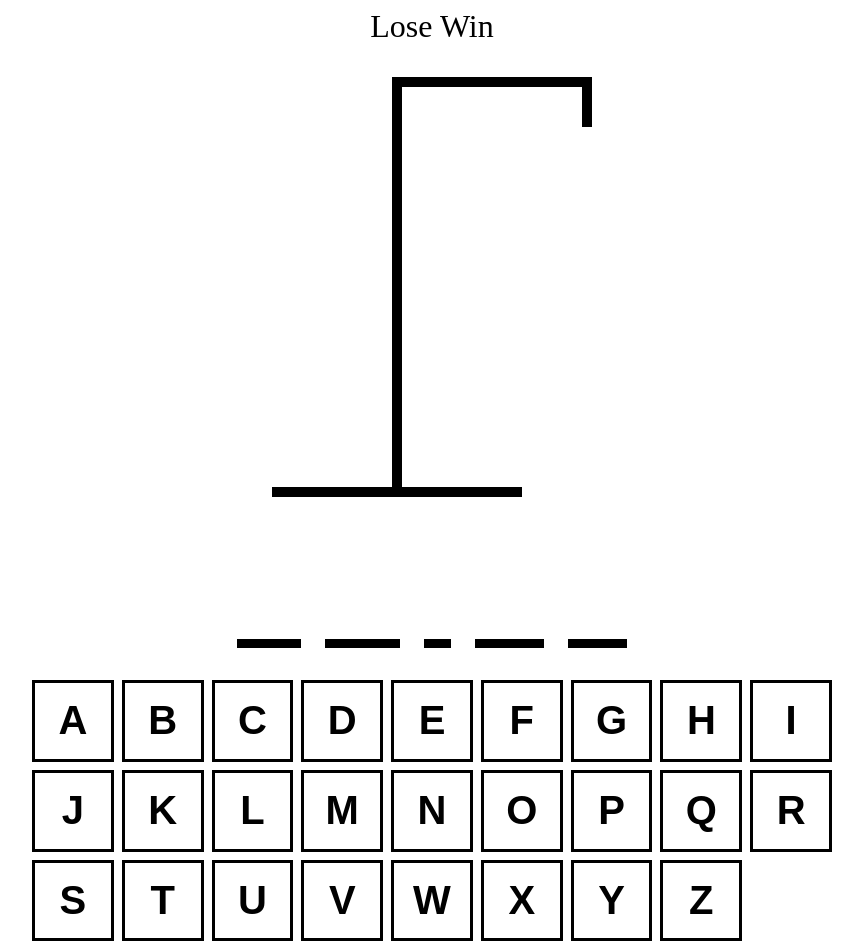
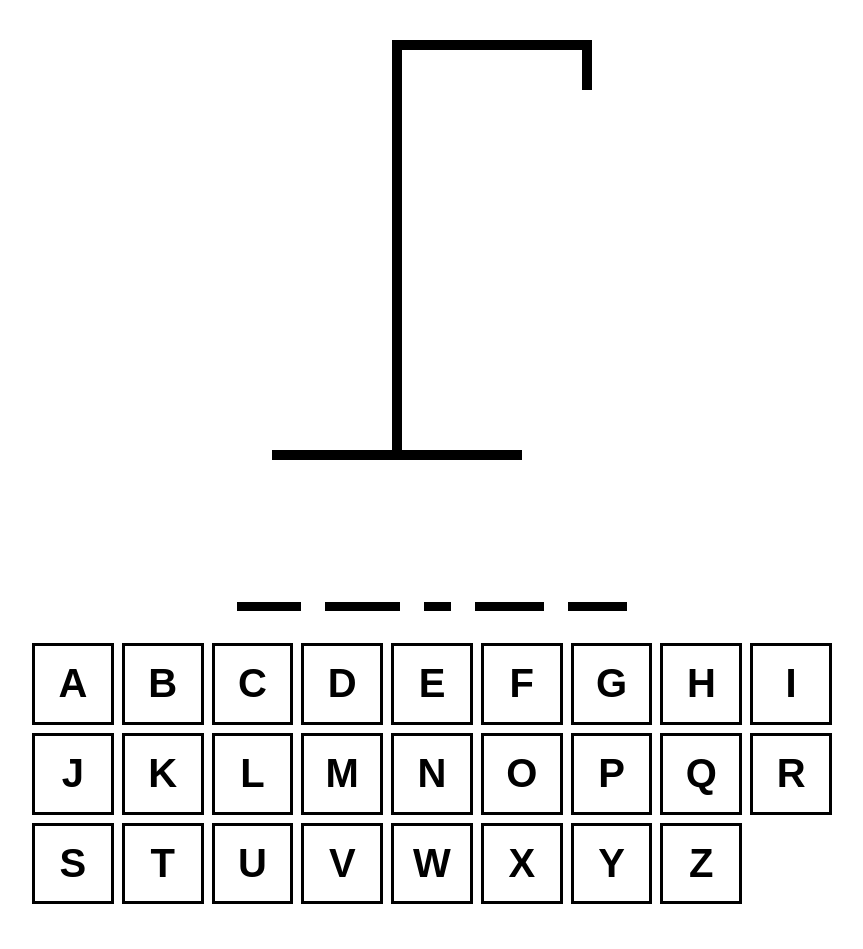
Before and after one commit to rachelwong/hangman-react, a React (Vite) app: page / in a window 1280 px wide. Shown: the whole page, without its empty margins (208-1071 px from the left). After the commit the page ends 912 px from the top, so only its background shows below. Built offline with nearby package versions, Linux system fonts and the light colour scheme.

Commit message:
feat: added win/lose functionality

```diff
--- a/src/App.tsx
+++ b/src/App.tsx
@@ -12,6 +12,8 @@ function App() {
 
   const incorrectLetters = guessedLetters.filter((letter) => !wordToGuess.includes(letter))
 
+  const isLoser = incorrectLetters.length >= 6 // 6 bodyparts
+  const isWinner = wordToGuess.split("").every(letter => guessedLetters.includes(letter))
   const addGuessedLetter = useCallback((letter: string) => {
       if (guessedLetters.includes(letter)) return
       setGuessedLetters(currentLetters => [...currentLetters, letter])
@@ -39,11 +41,12 @@ function App() {
       margin: "0 auto",
       alignItems: "center",
     }}>
-      <div style={{ fontSize: "2rem", textAlign: "center" }}>Lose Win</div>
+      <div style={{ fontSize: "2rem", textAlign: "center" }}>{isWinner && "Winner - refresh to try again!"}
+        { isLoser && "Nice Try"}</div>
       <HangmanDrawing numberOfGuesses={incorrectLetters.length} />
       <HangmanWord guessedLetters={guessedLetters} wordToGuess={ wordToGuess } />
       <div style={{alignSelf: 'stretch'}}>
-        <Keyboard activeLetter={guessedLetters.filter(letter => wordToGuess.includes(letter))} inactiveLetters={incorrectLetters} addGuessedLetter={ addGuessedLetter }  />
+        <Keyboard disabled={ isWinner || isLoser } activeLetters={guessedLetters.filter(letter => wordToGuess.includes(letter))} inactiveLetters={incorrectLetters} addGuessedLetter={ addGuessedLetter }  />
       </div>
     </div>
   )
--- a/src/components/Keyboard.tsx
+++ b/src/components/Keyboard.tsx
@@ -4,15 +4,25 @@ import styles from './Keyboard.module.css';
 type KeyboardProps = {
   activeLetters: string[],
   inactiveLetters: string[],
-  addGuessedLetter: (letter: string) => void
+  addGuessedLetter: (letter: string) => void,
+  disabled: boolean,
 }
-const Keyboard = ({ activeLetters, inactiveLetters, addGuessedLetter }: KeyboardProps) => {
+const Keyboard = ({ disabled = false, activeLetters, inactiveLetters, addGuessedLetter }: KeyboardProps) => {
   const KEYS = "abcdefghijklmnopqrstuvwxyz".split("")
 
   return (
     <div style={{ display: 'grid', gridTemplateColumns: 'repeat(auto-fit, minmax(75px, 1fr))', gap: '.5rem' }}>
       {KEYS.map((key) => {
-        return (<button onClick={ () => addGuessedLetter(key)} className={ `${styles.btn}`} key={key}>{ key }</button>)
+        const isActive = activeLetters.includes(key)
+        const isInactive = inactiveLetters.includes(key)
+        return (
+        <button
+            onClick={() => addGuessedLetter(key)}
+            className={`${styles.btn} ${isActive ? styles.active : ''} ${isInactive ? styles.inactive : ''}`}
+            disabled={ isInactive || isActive || disabled }
+            key={key}>
+          {key}
+        </button>)
       })}
     </div>
   )
```
